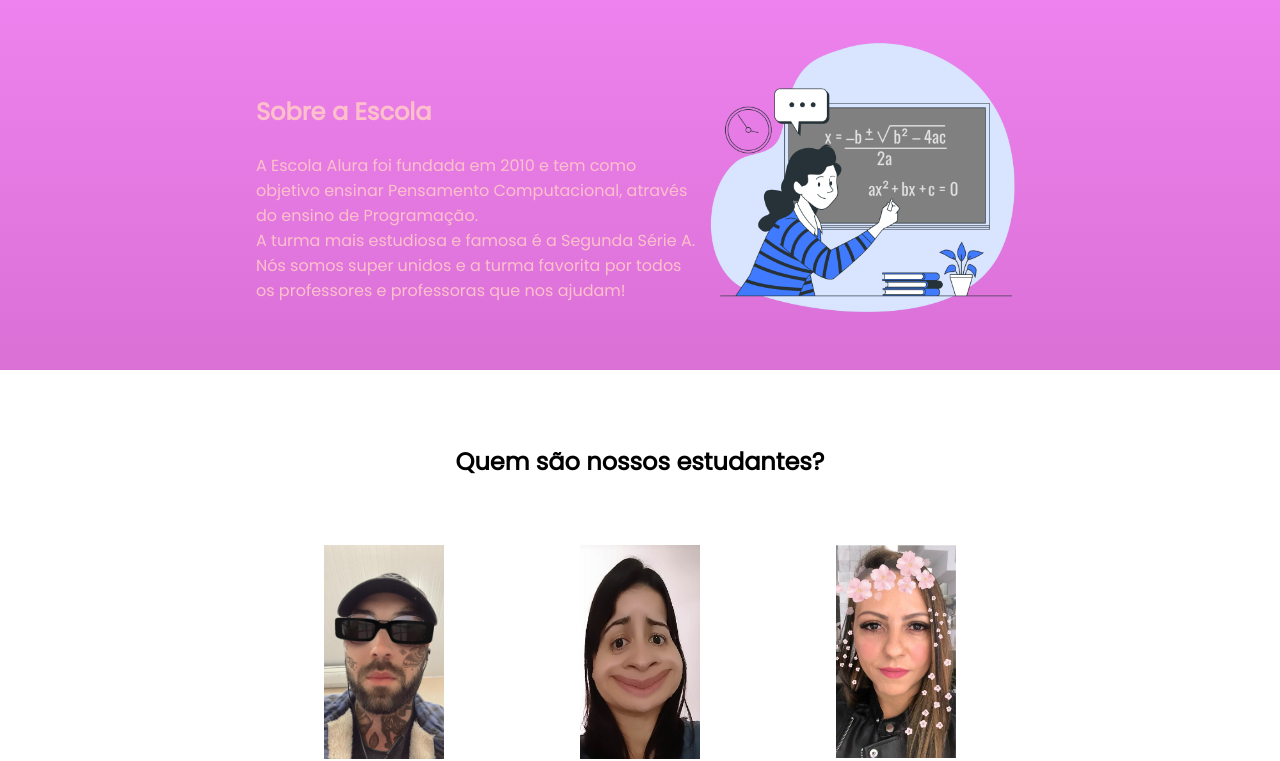
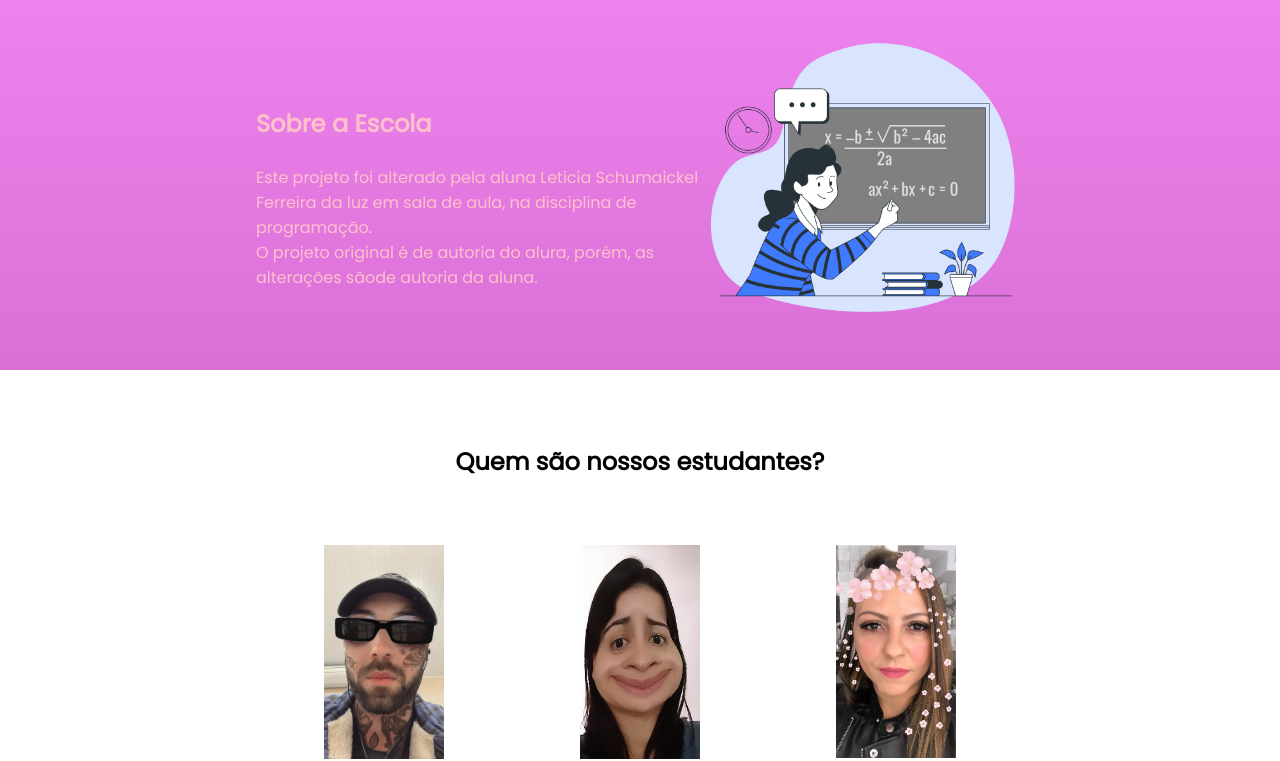
Before and after one commit to LeticiaDaLuz/alura.teste, a plain HTML site: page index.html in a window 1280 px wide. Shown: the part 75-836 px from the top of the page. Drawn offline with Linux system fonts and the light colour scheme.

Commit message:
Update index.html

```diff
--- a/index.html
+++ b/index.html
@@ -21,8 +21,8 @@
     <section class="escola">
         <div class="escola-div-conteudo">
             <h2 class="escola-titulo">Sobre a Escola</h2>
-            <p class="escola-texto-um">A Escola Alura foi fundada em 2010 e tem como objetivo ensinar Pensamento Computacional, através do ensino de  Programação.</p>
-            <p class="escola-texto-dois">A turma mais estudiosa e famosa é a Segunda Série A. Nós somos super unidos e a turma favorita por todos os professores e professoras que nos ajudam!</p>
+            <p class="escola-texto-um">Este projeto foi alterado pela aluna Leticia Schumaickel Ferreira da luz em sala de aula, na disciplina de programação.</p>
+            <p class="escola-texto-dois">O projeto original é de autoria do alura, porém, as alterações sãode autoria da aluna.</p>
         </div>
         <img class="escola-imagem" src="Formula-bro.png" alt="imagem que representa uma professora em sala de aula">
     </section>
```
